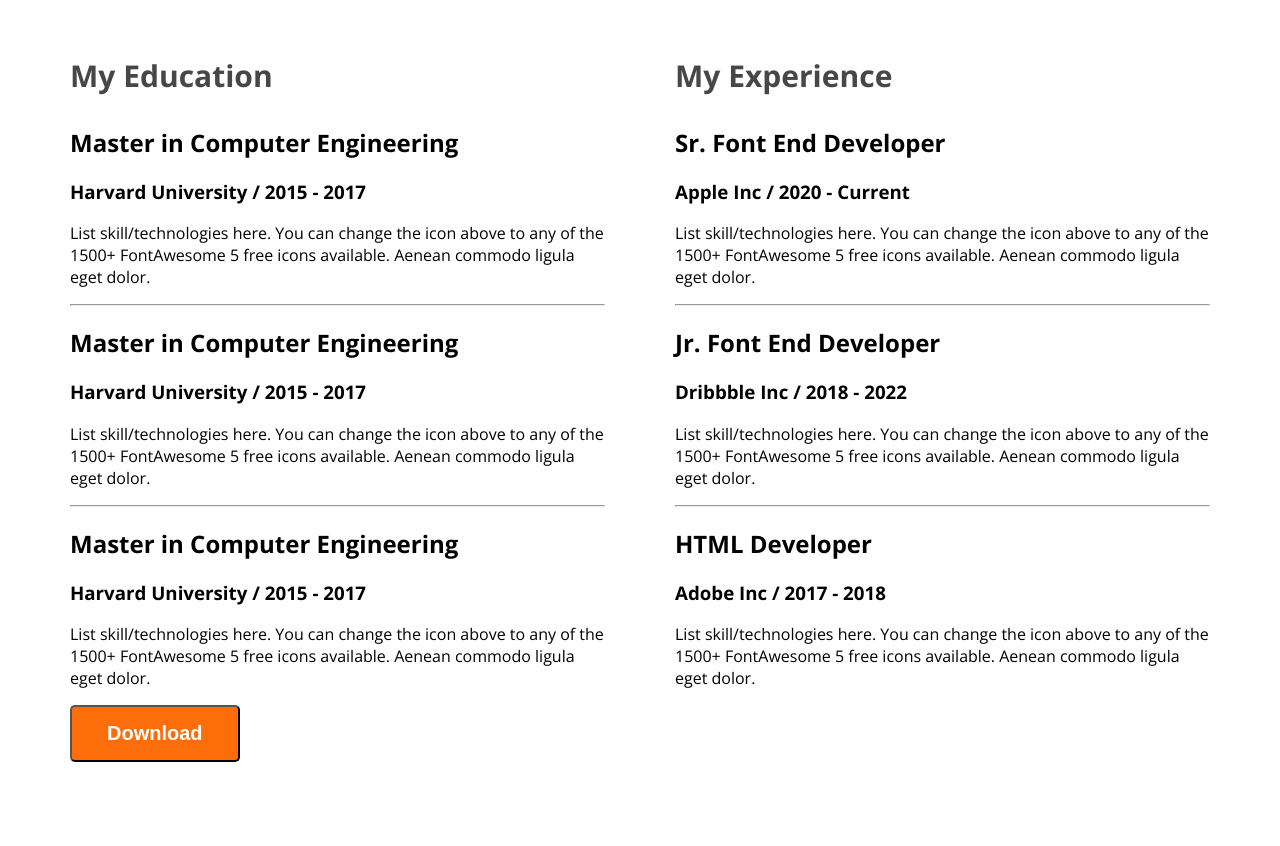
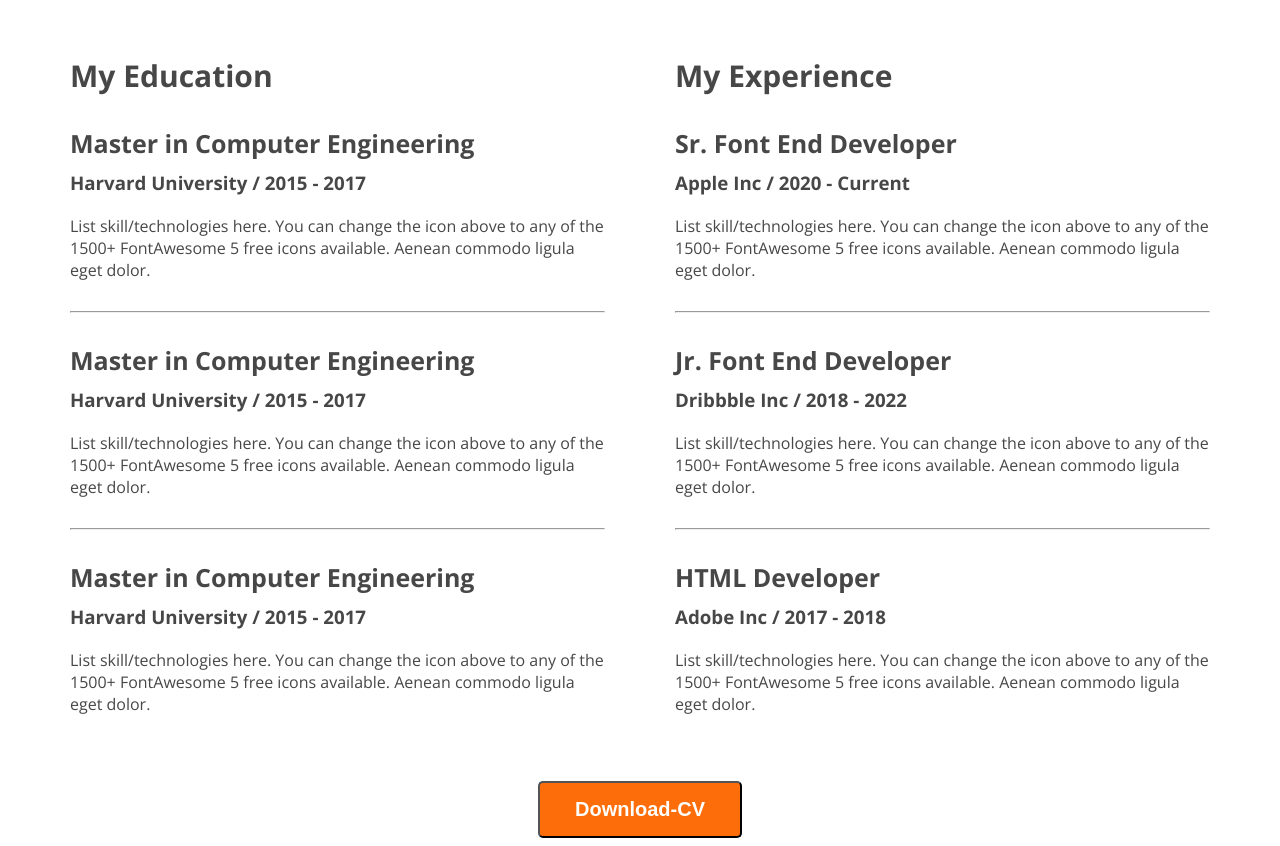
Before and after one commit to bishwaj6114/web-dev-portfolio, a plain HTML site: page index.html in a window 1280 px wide. Shown: the part 2400-3246 px from the top of the page. Before the commit the page ends 3170 px from the top, so only its background shows below. Drawn offline with nearby package versions, Linux system fonts and the light colour scheme.

Commit message:
finished resume section

```diff
--- a/index.html
+++ b/index.html
@@ -161,7 +161,9 @@
               </div>
             </div>
           </div>
-          <button id="btn-center" class="btn-primary">Download</button>
+          <div class="download-cv">
+          <button class="btn-primary">Download-CV</button>
+          </div>
         </section>
        <!-- Resume section end  -->
     </main>
--- a/styles/style.css
+++ b/styles/style.css
@@ -169,6 +169,29 @@ main section{
     gap: 70px;
 }
 
-#btn-center{
-   text-align: center;
+
+.resume-container hr{
+margin-bottom: 30px;
+margin-top: 30px;
+
 }
+
+.resume-item-institute{
+    margin-bottom: 20px;
+    margin-top: 0px;
+}
+
+.resume-item-institute, .resume-item-description{
+    color: #474747;
+}
+.resume-item-title{
+    color: #474747;
+    font-size: 25px;
+    font-weight: 700;
+    margin-bottom: 10px;
+}
+
+.download-cv{
+    text-align: center;
+    margin-top: 50px;
+}
```
